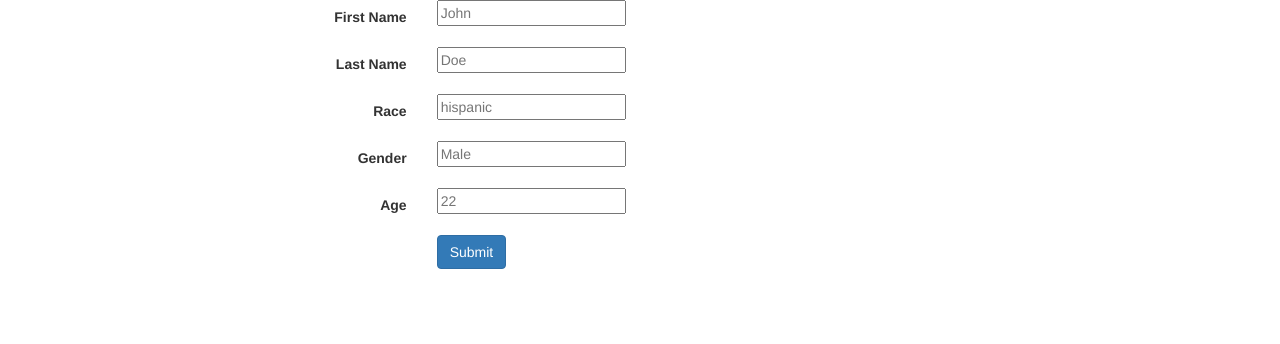
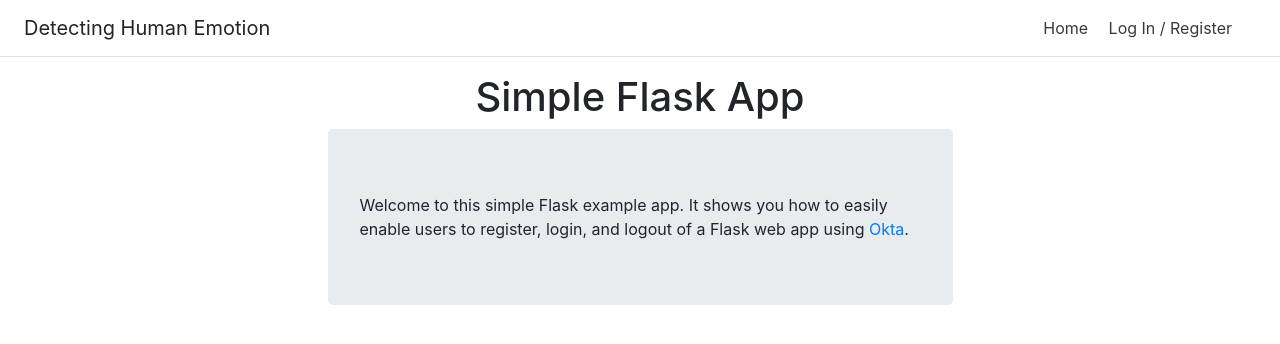
Before and after one commit to DetectingHumanEmotion/detecting-human-emotion-webapp, a Flask app: page / in a window 1280 px wide. Shown: the top 344 px of the page. Run offline with Flask 2, Linux system fonts and the light colour scheme; some libraries are stand-ins or nearby versions.

Commit message:
Integrated Okta Single Sign On. Now user can login and logout. I also changed the structure of the project to accommodate the new User implementation

```diff
--- a/detecting_human_emotion_webapp/app.py
+++ b/detecting_human_emotion_webapp/app.py
@@ -1,22 +1,26 @@
-from flask import render_template, redirect,url_for
+from flask import render_template, redirect,url_for, g
 from detecting_human_emotion_webapp import app
 from detecting_human_emotion_webapp.forms import UserInfoForm
-# from deception_detection.audio.paura2 import recordAudioSegments
+from okta import UsersClient
+from flask_oidc import OpenIDConnect
+import platform
+okta_client = UsersClient("https://dev-240328.oktapreview.com", "00Axbx-B_Dl0XMqSoQmZlURJv9djfBRjHQ9F2xQ4GT")
 
+oidc = OpenIDConnect(app)
+if platform.system() is "Windows":
 
-
-import os
-import platform
-
-users = []
-
-if platform.system() is "Windows":
-    from .user import User
     QUESTIONS = 'detecting_human_emotion_webapp/questions.txt'
 else:
-    from user import User
 
     QUESTIONS = 'questions.txt'
+
+@app.before_request
+def before_request():
+    if oidc.user_loggedin:
+        g.user = okta_client.get_user(oidc.user_getfield("sub"))
+    else:
+        g.user = None
+
 
 class questions:
 
@@ -34,21 +38,24 @@ class questions:
         return question
 
 
-#This is the python script that should be ran n the html code
-def recordAudioSegments():
-    MODEL = "deceptionSvm_edited"
-    BLOCKSIZE = .10
-    FS = 16000
-    SHOWSPECTOGRAM = True
-    SHOWCHROMOGRAM = True
-    RECORDACTIVITY = True
-    ALGORITHM = "svm"
-    #
-    recordAudioSegments(BLOCKSIZE=BLOCKSIZE, model=MODEL, algorithm=ALGORITHM, Fs=FS, showSpectrogram=SHOWSPECTOGRAM,
-                        showChromagram=SHOWCHROMOGRAM, recordActivity=RECORDACTIVITY)
+@app.route("/")
+def index():
+    return render_template("index2.html")
 
-#
-@app.route("/", methods=["GET"])
+@app.route("/login")
+@oidc.require_login
+def login():
+    # return redirect(url_for(".dashboard"))
+    return redirect("/detecting")
+
+
+@app.route("/logout")
+def logout():
+    oidc.logout()
+    # return redirect(url_for(".login"))
+    return redirect("/")
+
+@app.route("/getUserInfo", methods=["GET"])
 def userInfo():
     header = 'Get User Info'
     userInfo = UserInfoForm()
@@ -56,13 +63,13 @@ def userInfo():
     return render_template(template_name_or_list=template_name, userInfoForm=userInfo, title=header)
 
 
-@app.route("/", methods=["POST"])
+@app.route("/getUserInfo", methods=["POST"])
 def userInfoPost():
     userInfo = UserInfoForm()
+    g.user.profile.race = userInfo.race.data
+    g.user.profile.gender = userInfo.gender.data
+    g.user.profile.age = userInfo.age
 
-    users.append(User(firstname=userInfo.first_name.data, lastname=userInfo.last_name.data, race=userInfo.race.data,
-                      gender=userInfo.gender.data, age=userInfo.age.data))
-    # this is an example how you print data from a form
     return redirect("/detecting")
 
 
@@ -77,30 +84,31 @@ def recording_start_get():
 
 @app.route("/detecting",methods=["POST"])
 def recording_start_post():
-    # questions = getListFromTextFile(QUESTIONS)
-    # print(questions)
+
+
+    g.user.profile.questions = getListFromTextFile(QUESTIONS)
+    print(g.user.profile.questions)
     return redirect(url_for('question', questionNumber = 0))
 
-@app.route("/detecting/<int:questionNumber>", methods=["GET"])
+@app.route(f"/detecting/<int:questionNumber>", methods=["GET"])
 def question(questionNumber):
+    g.user.profile.questions = getListFromTextFile(QUESTIONS)
+    # questions = getListFromTextFile(QUESTIONS)
+    header = f'Question {questionNumber + 1}'
+    template_name = "questions.html"
+    #
+    q= g.user.profile.questions[questionNumber]
 
-    questions = getListFromTextFile(QUESTIONS)
-    header = f'Question {questionNumber}'
-    template_name = "questions.html"
+    return render_template(template_name_or_list=template_name,title=header,question=q, numberOfQuestions = str(len(g.user.profile.questions)),currentQuestionNumber = str(questionNumber + 1))
 
-    q= questions[questionNumber]
-
-
-    return render_template(template_name_or_list=template_name,title=header,question = q, numberOfQuestions = str(len(questions)),currentQuestionNumber = str(questionNumber + 1))
-
-#
 
 @app.route("/detecting/<int:questionNumber>", methods=["POST"])
 def question_post(questionNumber):
-
-    questions = getListFromTextFile(QUESTIONS)
+    g.user.profile.questions = getListFromTextFile(QUESTIONS)
+    # questions = getListFromTextFile(QUESTIONS)
     questionNumber += 1
-    if questionNumber < len(questions):
+    print(questionNumber)
+    if questionNumber < len(g.user.profile.questions):
         return redirect(url_for('question', questionNumber = questionNumber))
     else:
         return redirect("/results")
@@ -114,28 +122,10 @@ def resultsPage():
     data = getLineFromTextFile(QUESTIONS).split("\n")
     return render_template(template_name_or_list=template_name, data = data, title = header)
 
-# @app.route("/detecting", methods=["GET"])
-# def home():
-#
-#     header = 'Detecting Human Emotion'
-#
-#     data = getListFromTextFile(QUESTIONS)
-#     users[-1].questions = data
-#     user = users[-1]
-#
-#
-#
-#     print(users[-1].print_data())
-#
-#     template_name = "index.html"
-#     return render_template(template_name_or_list=template_name,user = user, data=data, title=header)
-#
-# @app.route("/detecting", methods=["POST"])
-# def homePost():
-#     print("testing that it posted")
 
-
-
+@app.route("/dashboard")
+def dashboard():
+    return render_template("dashboard.html")
 
 def getLineFromTextFile(fileName):
     data = ''
@@ -155,5 +145,7 @@ def getListFromTextFile(fileName):
 
 
 
+
+
 if __name__ == '__main__':
-    app.run()
+    app.run(host="localhost",port= 5000)
--- a/detecting_human_emotion_webapp/templates/base.html
+++ b/detecting_human_emotion_webapp/templates/base.html
@@ -2,9 +2,13 @@
 <html lang="en">
 <head>
     <meta charset="UTF-8">
+    <meta charset="utf-8">
+    <meta name="viewport" content="width=device-width, initial-scale=1, shrink-to-fit=no">
+    <link rel="stylesheet" href="https://stackpath.bootstrapcdn.com/bootstrap/4.1.0/css/bootstrap.min.css" integrity="sha384-9gVQ4dYFwwWSjIDZnLEWnxCjeSWFphJiwGPXr1jddIhOegiu1FwO5qRGvFXOdJZ4" crossorigin="anonymous">
+    <link rel="stylesheet" href="{{ url_for('static', filename='style.css') }}">
     {% block head %}
         {% if title %}
-            <title>{{ title }}</title>
+            <title>Detecting Human Emotion | {{ title }}</title>
         {% endif %}
         {% include "universal_imports.html" %}
     {% endblock %}
@@ -14,7 +18,7 @@
 <main>
     <div>
         {% block header %}
-            {% include "header.html" %}
+            {% include "navbar.html" %}
         {% endblock %}
     </div>
 
--- /dev/null
+++ b/detecting_human_emotion_webapp/templates/index2.html
@@ -0,0 +1,16 @@
+{% extends "base.html" %}
+
+{% block title %}Home{% endblock %}
+
+{% block content %}
+  <h1 class="text-center">Simple Flask App</h1>
+  <div class="row">
+    <div class="col-sm-6 offset-sm-3">
+      <div class="jumbotron">
+        Welcome to this simple Flask example app. It shows you how to easily
+        enable users to register, login, and logout of a Flask web app using <a
+           href="https://developer.okta.com">Okta</a>.
+      </div>
+    </div>
+  </div>
+{% endblock %}
--- /dev/null
+++ b/detecting_human_emotion_webapp/templates/navbar.html
@@ -0,0 +1,14 @@
+{% block head %}
+<div class="d-flex flex-column flex-md-row align-items-center p-3 px-md-4 mb-3 bg-white border-bottom box-shadow">
+    <h5 class="my-0 mr-md-auto font-weight-normal">Detecting Human Emotion</h5>
+    <nav class="my-2 my-md-0 mr-md-3">
+        <a class="p-2 text-dark" href="/" title="Home">Home</a>
+        {% if not g.user %}
+            <a class="p-2 text-dark" href="/login">Log In / Register</a>
+        {% else %}
+            <a class="p-2 text-dark" href="/dashboard">Dashboard</a>
+            <a class="p-2 text-dark" href="/logout">Logout</a>
+        {% endif %}
+    </nav>
+</div>
+{% endblock %}
```
Also changed, not shown: detecting_human_emotion_webapp/__init__.py (+15 -3 lines), detecting_human_emotion_webapp/client_secrets.json (added, +13 -0 lines), detecting_human_emotion_webapp/templates/dashboard.html (+15 -10 lines), detecting_human_emotion_webapp/templates/layout.html (added, +28 -0 lines), detecting_human_emotion_webapp/templates/results_page.html (+8 -9 lines), detecting_human_emotion_webapp/user.py (deleted, +0 -17 lines), detecting_human_emotion_webapp/templates/header.html (deleted), 2 other files.
